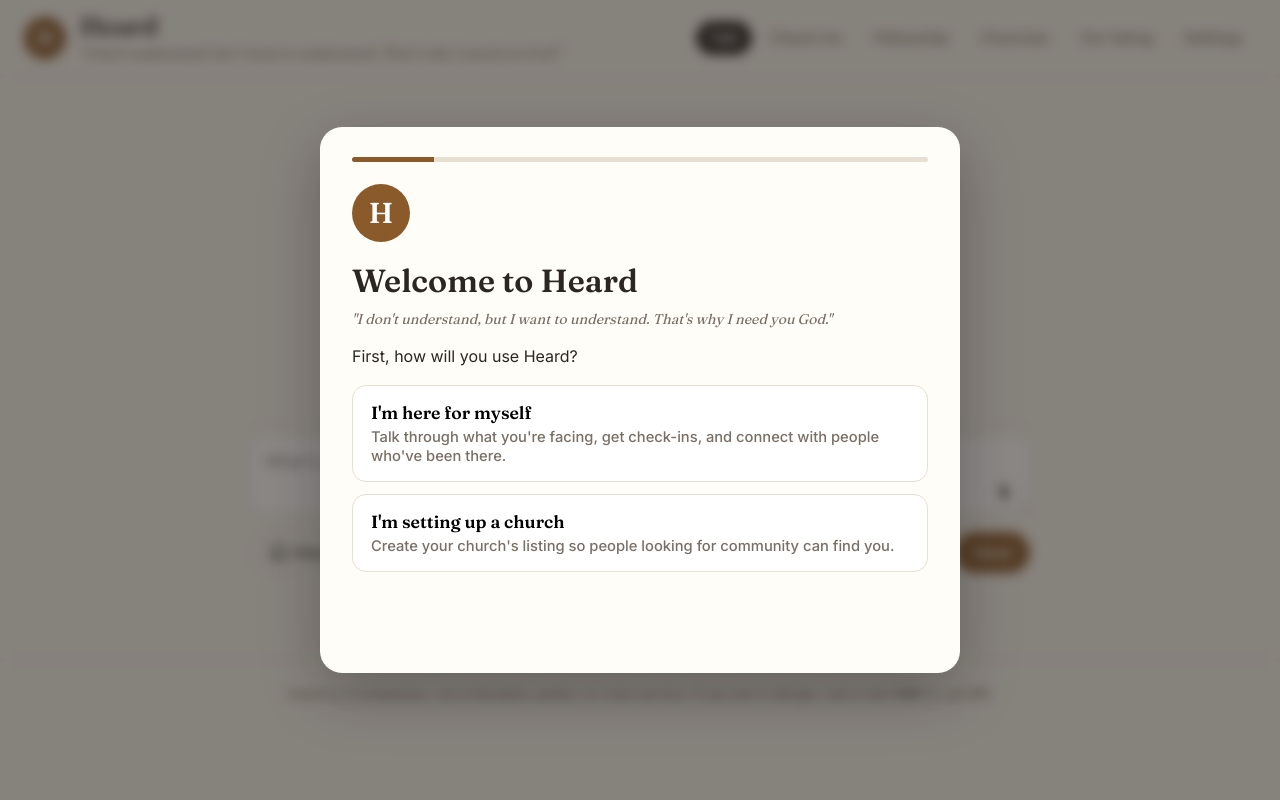
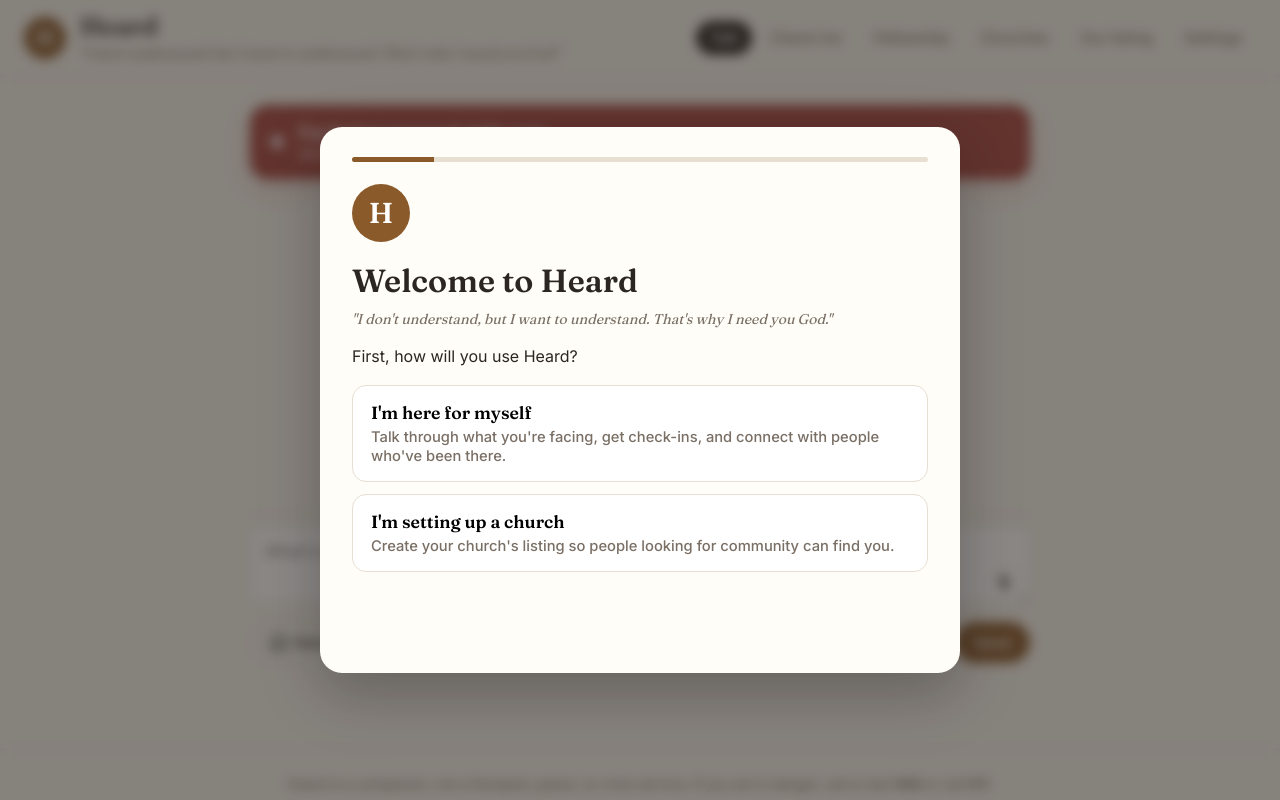
Before and after one commit to arrosenzweig/heard, a Flask app: page / in a window 1280 px wide. Run offline with Flask 3, Linux system fonts and the light colour scheme.

Commit message:
SOS: 'I'm being tempted right now' button, home card, installable app
- One tap opens verses immediately (1 Corinthians 10:13 plus one for the
  user's struggle) and asks what's going on; no model call until they answer
- Heard replies briefly with one thing to do in the next ten minutes
- Optional guided breathing; Call/Text accepted fellowship connections; 988
- Big SOS card on the Talk home screen; floating button elsewhere
- Installable web app with an 'I'm being tempted' shortcut (/?sos=1)

Co-Authored-By: Claude Opus 5.5 <noreply@anthropic.com>

```diff
--- a/agents/pipeline.py
+++ b/agents/pipeline.py
@@ -69,7 +69,7 @@ def out_of_scope_response(tri):
 
 
 def run(text, profile=None, history=None, k_verses=6, translation=None,
-        with_matches=True, label="entry", conversation=None):
+        with_matches=True, label="entry", conversation=None, sos=False):
     """Process one entry. Returns (result, trace_summary)."""
     trace = llm.Trace(label=label)
 
@@ -96,7 +96,7 @@ def run(text, profile=None, history=None, k_verses=6, translation=None,
 
     # ---------------------------------------------------------------- [3]
     adv = counsel.run(text, tri, verses, profile=profile, history=history, trace=trace,
-                      conversation=conversation)
+                      conversation=conversation, sos=sos)
 
     # ---------------------------------------------------------------- [4]
     kept, report = verifier.verify_citations(
--- a/app.py
+++ b/app.py
@@ -60,6 +60,42 @@ def session_reset():
     database; this browser simply stops being signed in to it."""
     session.pop("pid", None)
     return jsonify({"ok": True})
+
+# ------------------------------------------------------- installable app
+# "Add to Home Screen" puts Heard on a phone or desktop. The SOS shortcut
+# (long-press the icon on Android, or right-click it on desktop) opens straight
+# into "I'm being tempted". On iPhone, the /?sos=1 link itself can be added to
+# the home screen as its own one-tap SOS icon.
+@app.route("/manifest.webmanifest")
+def manifest():
+    m = {
+        "name": "Heard", "short_name": "Heard",
+        "description": "A Christian companion for standing strong in what you believe.",
+        "start_url": "/", "scope": "/", "display": "standalone",
+        "background_color": "#f7f3ec", "theme_color": "#8a5a2b",
+        "icons": [
+            {"src": "/static/icons/heard-192.png", "sizes": "192x192", "type": "image/png"},
+            {"src": "/static/icons/heard-512.png", "sizes": "512x512", "type": "image/png"},
+            {"src": "/static/icons/heard-maskable-512.png", "sizes": "512x512", "type": "image/png", "purpose": "maskable"},
+        ],
+        "shortcuts": [{
+            "name": "I'm being tempted right now", "short_name": "I'm tempted",
+            "description": "Verses now, then tell Heard what's going on",
+            "url": "/?sos=1",
+            "icons": [{"src": "/static/icons/sos-192.png", "sizes": "192x192", "type": "image/png"}],
+        }],
+    }
+    return app.response_class(json.dumps(m), mimetype="application/manifest+json")
+
+
+@app.route("/sw.js")
+def service_worker():
+    # Minimal on purpose: it makes Heard installable but caches nothing, so no
+    # one's private conversations are ever stored by the browser cache.
+    js = "self.addEventListener('install',e=>self.skipWaiting());"          "self.addEventListener('activate',e=>self.clients.claim());"          "self.addEventListener('fetch',()=>{});"
+    return app.response_class(js, mimetype="application/javascript",
+                              headers={"Service-Worker-Allowed": "/", "Cache-Control": "no-cache"})
+
 
 # ----------------------------------------------------------------- bootstrap
 @app.route("/api/bootstrap")
@@ -364,7 +400,8 @@ def chat_send():
     store.add_chat(p["id"], "user", text)
 
     result, trace = pipeline.run(text, profile=prof, history=store.entries_for(p["id"], limit=6),
-                                 conversation=convo, label="chat")
+                                 conversation=convo, label="sos" if d.get("sos") else "chat",
+                                 sos=bool(d.get("sos")))
     eid = store.add_entry(p["id"], text, result["triage"]["theme"],
                           result["triage"]["severity"], result["triage"]["intensity"])
     rid = store.save_run(p["id"], eid, "chat", trace)
@@ -382,6 +419,52 @@ def chat_send():
     })
     result["entry_id"], result["run_id"], result["trace"] = eid, rid, trace
     return jsonify(result)
+
+
+# ---------------------------------------------------------------------- SOS
+SOS_VERSE = "I Corinthians 10:13"   # "God is faithful... he will also provide a way of escape"
+
+
+@app.route("/api/sos")
+def sos():
+    """Everything the SOS screen needs, instantly and with no model call:
+    real verse text, the people this user can actually reach, and real help
+    lines. The model is only involved if they choose to say what's happening."""
+    p, err = require_profile()
+    if err:
+        return err
+    trads = _as_list(p.get("tradition"))
+    code = retrieval.translation_for(trads)
+    verses = []
+    v = retrieval.by_ref(SOS_VERSE, code)
+    if v:
+        verses.append(v)
+    # One verse for what they're fighting, from the curated anchors.
+    with open(config.DATA_DIR / "verses.json", encoding="utf-8") as f:
+        anchors = json.load(f)["verses"]
+    for theme in matcher.themes_of(p, "fighting"):
+        for a in anchors:
+            if theme in a["themes"]:
+                w = retrieval.by_ref(a["ref"], code)
+                if w and w["ref"] != (v or {}).get("ref"):
+                    verses.append(dict(w, for_theme=theme))
+                    break
+        if len(verses) > 1:
+            break
+    # People they can reach right now: accepted connections who share contact.
+    contacts = []
+    for c in store.connections_for(p["id"]):
+        if c["status"] != "accepted":
+            continue
+        other = store.get_profile(c["to_id"] if c["from_id"] == p["id"] else c["from_id"])
+        if other and other.get("open_to_contact") and other.get("contact_value")                 and matcher.fellowship_eligible(other) and matcher.fellowship_eligible(p):
+            contacts.append({"handle": other["handle"], "method": other.get("contact_method") or "text",
+                             "value": other["contact_value"], "theme": c.get("theme"),
+                             "synthetic": bool(other.get("synthetic"))})
+    return jsonify({"verses": verses, "contacts": contacts,
+                    "fellowship_ok": matcher.fellowship_eligible(p),
+                    "resources": [{"name": "988 Suicide & Crisis Lifeline", "contact": "Call or text 988"},
+                                  {"name": "Emergency services", "contact": "Call 911"}]})
 
 
 # ------------------------------------------------------------ check-ins
--- a/static/app.js
+++ b/static/app.js
@@ -87,6 +87,7 @@ function speak(btn, text) {
 
 // =================================================================== TABS
 function go(tab) {
+  $("#sosBtn")?.classList.toggle("onhome", tab === "talk");
   $$("nav button").forEach((b) => b.classList.toggle("on", b.dataset.tab === tab));
   $$(".tab").forEach((s) => s.classList.toggle("on", s.id === tab));
   if (tab === "checkins") loadCheckins();
@@ -105,6 +106,7 @@ function applyMode() {
   $$("nav button[data-for]").forEach((b) => b.classList.toggle("hidden", b.dataset.for !== (church ? "church" : "person")));
   $("#personSettings").classList.toggle("hidden", church);
   $$(".personOnly").forEach((x) => x.classList.toggle("hidden", church));
+  $("#sosBtn").classList.toggle("hidden", church || !PROFILE?.onboarded);
   go(church ? "listing" : "talk");
 }
 
@@ -159,7 +161,14 @@ async function boot() {
   $("#vTrans").innerHTML = BOOT.translations.map((t) => `<option value="${t.code}">${t.code} - ${esc(t.label)}</option>`).join("");
   attachMics();
   if (!PROFILE || !PROFILE.onboarded) startOnboarding();
-  else { applyMode(); if (isPerson()) { await loadChat(); refreshDue(); } }
+  else {
+    applyMode();
+    if (isPerson()) {
+      await loadChat(); refreshDue();
+      // Opened from the home-screen SOS shortcut: go straight in.
+      if (new URLSearchParams(location.search).get("sos")) { history.replaceState(null, "", "/"); openSOS(); }
+    }
+  }
 }
 
 const DETAIL_FIELDS = [["Age", "age"], ["Gender", "gender"], ["Marital", "marital"], ["Years", "faith_years"]];
@@ -516,7 +525,7 @@ function bubble(m) {
     ${v.n_claimed ? `<div class="audit">${v.n_kept} of ${v.n_claimed} citations verified${v.n_removed ? ` · ${v.n_removed} removed` : ""}</div>` : ""}
   </div>`;
 }
-async function sendChat() {
+async function sendChat(opts = {}) {
   const ta = $("#chatText");
   const text = ta.value.trim();
   if (!text) return;
@@ -527,7 +536,7 @@ async function sendChat() {
   t.insertAdjacentHTML("beforeend", `<div class="bubble me">${paras(text)}</div>`);
   $("#typing").classList.remove("hidden"); $("#typing").scrollIntoView({ block: "end" });
   try {
-    LAST = await api("/api/chat", { text });
+    LAST = await api("/api/chat", { text, sos: !!opts.sos });
     $("#traceBox").textContent = JSON.stringify(LAST.trace, null, 2);
     await loadChat();
     refreshDue();
@@ -1102,4 +1111,78 @@ function toggleCheckinVoice(box, opener) {
   (async () => { if (box._msgs.length === 1) { st.textContent = "Speaking…"; await sayAloud(opener); } if (VOICE) voiceLoop(); })();
 }
 
+
+// =================================================================== SOS
+// "I'm being tempted right now." Instant: the verse, breathing, and the
+// people to call need no model call. Heard is only asked if they choose to
+// say what's happening, and then it answers briefly and urgently.
+let SOS_DATA = null, BREATH_TIMER = null;
+async function openSOS() {
+  $("#sos").classList.remove("hidden"); document.body.classList.add("locked");
+  sosStep("pause");
+  $("#sosVerses").innerHTML = `<p class="sub">…</p>`;
+  SOS_DATA = await api("/api/sos");
+  $("#sosVerses").innerHTML = SOS_DATA.verses.map((v) => `<div class="verse"><q>${esc(v.text)}</q>
+    <div class="ref">${esc(v.ref)} · ${esc(v.translation)}</div></div>`).join("");
+  $("#sosHelp").innerHTML = "If this is more than temptation, or you might hurt yourself or someone else: " +
+    SOS_DATA.resources.map((r) => `<b>${esc(r.name)}</b> ${esc(r.contact)}`).join(" · ");
+  renderSOSContacts();
+}
+function closeSOS() {
+  clearTimeout(BREATH_TIMER); BREATH_TIMER = null; stopSpeaking();
+  $("#sos").classList.add("hidden"); document.body.classList.remove("locked");
+}
+document.addEventListener("keydown", (e) => { if (e.key === "Escape" && !$("#sos").classList.contains("hidden")) closeSOS(); });
+function sosStep(name) {
+  clearTimeout(BREATH_TIMER); BREATH_TIMER = null;
+  $$(".sos-step").forEach((s) => s.classList.toggle("on", s.dataset.s === name));
+  if (name === "breathe") breathe(0);
+  // Keep "You reached out, and that matters" in view; ready to type without scrolling past it.
+  if (name === "pause") setTimeout(() => { $("#sosText").focus({ preventScroll: true }); $(".sos-card").scrollTop = 0; }, 50);
+}
+function readSOSVerses(btn) {
+  if (!SOS_DATA) return;
+  const parts = ["You reached out, and that matters. Listen to this."];
+  SOS_DATA.verses.forEach((v) => { parts.push(`From ${spokenRef(v.ref)}.`); parts.push(v.text.replace(/[“”]/g, '"')); });
+  sayAloud(parts.join("\n\n"));
+}
+// Three slow breaths: in for four seconds, out for six.
+function breathe(i) {
+  const c = $("#breathCircle"), w = $("#breathWord"), n = 3;
+  if (i >= n) { w.textContent = "Good."; BREATH_TIMER = setTimeout(() => sosStep("pause"), 900); return; }
+  $("#breathCount").textContent = `Breath ${i + 1} of ${n}`;
+  c.classList.add("in"); w.textContent = "Breathe in…";
+  BREATH_TIMER = setTimeout(() => {
+    c.classList.remove("in"); w.textContent = "Breathe out…";
+    BREATH_TIMER = setTimeout(() => breathe(i + 1), 6000);
+  }, 4000);
+}
+function renderSOSContacts() {
+  const d = SOS_DATA, box = $("#sosContacts");
+  if (!d.fellowship_ok) {
+    box.innerHTML = `<p class="sub">Fellowship connects adults only${PROFILE?.age ? "" : ", and needs your age in Settings"}. Reach out to someone you trust in person: a parent, pastor, priest, or friend.</p>`;
+    return;
+  }
+  if (!d.contacts.length) {
+    box.innerHTML = `<p class="sub">You don't have an accepted connection yet. Someone who came through this could be one tap away next time.</p>
+      <button class="primary small" onclick="closeSOS();go('fellowship')">Find someone who came through it</button>`;
+    return;
+  }
+  const tel = (v) => String(v).replace(/[^\d+]/g, "");
+  box.innerHTML = `<p class="sub">People who said they'd be there:</p>` + d.contacts.map((c) => `<div class="contactrow">
+      <div class="who"><b>${esc(c.handle)}</b>${c.synthetic ? `<span class="demo">demo</span>` : ""}
+        <div class="sub tiny">${c.theme ? "connected over " + esc(pretty(c.theme)) : ""}${c.synthetic ? " · demo number, won't connect" : ""}</div></div>
+      <a class="primary small btnlink" href="tel:${esc(tel(c.value))}">Call</a>
+      <a class="ghost small btnlink" href="sms:${esc(tel(c.value))}">Text</a></div>`).join("");
+}
+async function sendSOS() {
+  const text = $("#sosText").value.trim();
+  if (!text) { $("#sosText").focus(); return; }
+  $("#sosText").value = "";
+  closeSOS(); go("talk");
+  $("#chatText").value = text;
+  await sendChat({ sos: true });
+}
+
+if ("serviceWorker" in navigator) navigator.serviceWorker.register("/sw.js").catch(() => {});
 boot();
--- a/static/style.css
+++ b/static/style.css
@@ -219,3 +219,31 @@ details.card summary{cursor:pointer}
 .ratebox{display:flex;align-items:center;gap:10px;flex-wrap:wrap}
 .ratebox input[type=range]{flex:1;min-width:160px;padding:0;border:0;box-shadow:none}
 .ratebox b{min-width:150px;font-size:.9rem}
+
+/* ----------------------------------------------------------------- SOS */
+.sosbtn{position:fixed;right:20px;bottom:22px;z-index:40;display:flex;align-items:center;gap:8px;background:var(--rose);color:#fff;
+  border:0;border-radius:999px;padding:12px 18px;font:600 .95rem Inter;box-shadow:0 8px 24px rgba(168,70,63,.35)}
+.sosbtn:hover{filter:brightness(1.08)}
+.sosdot{width:10px;height:10px;border-radius:50%;background:#fff;animation:pulse 1.6s infinite}
+.sos{position:fixed;inset:0;z-index:60;background:rgba(43,38,34,.6);backdrop-filter:blur(6px);display:grid;place-items:center;padding:16px}
+.sos-card{position:relative;background:var(--paper);border-radius:22px;max-width:560px;width:100%;max-height:92vh;overflow:auto;padding:30px 30px 18px;box-shadow:0 20px 60px rgba(0,0,0,.3)}
+.sos-close{position:absolute;right:14px;top:10px;border:0;background:none;font-size:1.6rem;color:var(--muted);padding:4px 10px}
+.sos-step{display:none}.sos-step.on{display:block;animation:fade .25s}
+.sos-step h2{font-size:1.5rem;padding-right:30px}
+.breath{display:flex;flex-direction:column;align-items:center;gap:14px;margin:26px 0 8px}
+.breath .circle{width:90px;height:90px;border-radius:50%;background:radial-gradient(circle,var(--sage-soft),var(--sage));transition:transform 4s ease-in-out}
+.breath .circle.in{transform:scale(1.7)}
+#breathWord{font:600 1.15rem Fraunces,serif}
+.sos-help{font-size:.82rem;color:var(--muted);border-top:1px solid var(--line);padding-top:10px;margin:16px 0 0}
+.contactrow{display:flex;align-items:center;gap:10px;padding:10px 14px;border:1px solid var(--line);border-radius:12px;margin:8px 0;background:#fff}
+.contactrow .who{flex:1}
+.contactrow a{text-decoration:none}
+
+a.btnlink{display:inline-block;border-radius:999px;padding:6px 14px;font:500 .85rem Inter}
+a.btnlink.primary{background:var(--accent);color:#fff}a.btnlink.ghost{border:1px solid var(--line);color:var(--ink)}
+
+.soshome{display:flex;align-items:center;gap:14px;width:100%;text-align:left;background:var(--rose);color:#fff;border:0;border-radius:18px;
+  padding:16px 20px;margin-bottom:16px;box-shadow:0 8px 22px rgba(168,70,63,.25)}
+.soshome b{display:block;font:600 1.15rem Fraunces,serif}.soshome .sub{color:rgba(255,255,255,.85);margin:0;font-size:.85rem}
+.soshome .sosdot{width:14px;height:14px;flex:none}
+.sosbtn.onhome{display:none}
--- a/templates/index.html
+++ b/templates/index.html
@@ -4,6 +4,12 @@
 <meta charset="utf-8">
 <meta name="viewport" content="width=device-width, initial-scale=1">
 <title>Heard</title>
+<link rel="manifest" href="/manifest.webmanifest">
+<meta name="theme-color" content="#8a5a2b">
+<link rel="icon" href="/static/icons/heard-192.png">
+<link rel="apple-touch-icon" href="/static/icons/heard-192.png">
+<meta name="apple-mobile-web-app-capable" content="yes">
+<meta name="apple-mobile-web-app-title" content="Heard">
 <link rel="preconnect" href="https://fonts.googleapis.com">
 <link href="https://fonts.googleapis.com/css2?family=Fraunces:opsz,wght@9..144,400;9..144,600&family=Inter:wght@400;500;600&display=swap" rel="stylesheet">
 <link rel="stylesheet" href="/static/style.css">
@@ -147,6 +153,10 @@
 <main>
 <!-- ================================================================ TALK -->
 <section id="talk" class="tab on">
+  <button class="soshome" onclick="openSOS()">
+    <span class="sosdot"></span>
+    <span><b>I'm being tempted right now</b><span class="sub">Verses now, then tell Heard what's going on</span></span>
+  </button>
   <div id="thread" class="thread"></div>
   <div id="typing" class="bubble them typing hidden"><span></span><span></span><span></span></div>
   <div class="composer">
@@ -327,6 +337,44 @@
 </section>
 </main>
 
+<!-- ================================================================== SOS -->
+<button id="sosBtn" class="sosbtn hidden" onclick="openSOS()" aria-label="I'm being tempted right now">
+  <span class="sosdot"></span>I'm being tempted
+</button>
+<div id="sos" class="sos hidden" role="dialog" aria-modal="true">
+  <div class="sos-card">
+    <button class="sos-close" onclick="closeSOS()" aria-label="Close">×</button>
+
+    <div class="sos-step on" data-s="pause">
+      <h2>You reached out, and that matters.</h2>
+      <p class="sub">This moment will pass. Stay here with me.</p>
+      <div id="sosVerses"></div>
+      <div class="row" style="margin-top:4px"><button class="ghost small" onclick="readSOSVerses(this)">🔊 Read it to me</button></div>
+      <h3 style="margin-top:18px">What's going on right now?</h3>
+      <div class="field"><textarea id="sosText" rows="3" placeholder="Type, or tap the mic and say it. Heard will answer fast, with one thing to do in the next ten minutes."></textarea></div>
+      <div class="row"><button class="ghost small" onclick="sosStep('breathe')">Need a moment first? Breathe</button>
+        <button class="ghost small" onclick="sosStep('reach')">Reach a person</button><span class="spacer"></span>
+        <button class="primary" onclick="sendSOS()">Tell Heard</button></div>
+    </div>
+
+    <div class="sos-step" data-s="breathe">
+      <h2>Breathe with me</h2>
+      <div class="breath"><div class="circle" id="breathCircle"></div><div id="breathWord">Breathe in…</div></div>
+      <p class="sub" id="breathCount"></p>
+      <div class="row"><span class="spacer"></span><button class="ghost" onclick="sosStep('pause')">I'm ready</button></div>
+    </div>
+
+    <div class="sos-step" data-s="reach">
+      <h2>Reach someone now</h2>
+      <div id="sosContacts"></div>
+      <div class="row"><button class="ghost" onclick="sosStep('pause')">Back</button><span class="spacer"></span>
+        <button class="primary" onclick="closeSOS()">I'm okay for now</button></div>
+    </div>
+
+    <p class="sos-help" id="sosHelp"></p>
+  </div>
+</div>
+
 <footer>Heard is a companion, not a therapist, pastor, or crisis service. If you are in danger, call or text <b>988</b> or call <b>911</b>.</footer>
 <script src="/static/app.js"></script>
 </body>
```
Also changed, not shown: agents/counsel.py (+14 -1 lines), static/icons/heard-192.png (added), static/icons/heard-512.png (added), static/icons/heard-maskable-512.png (added), static/icons/sos-192.png (added).
